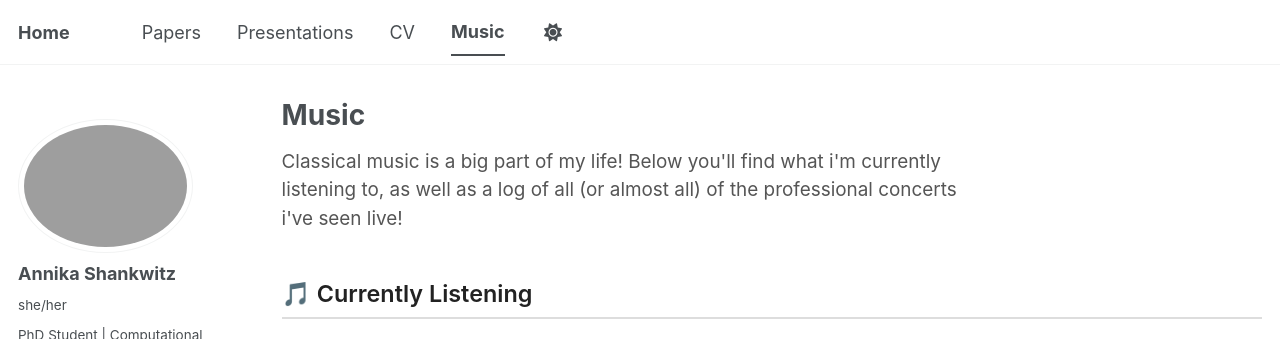
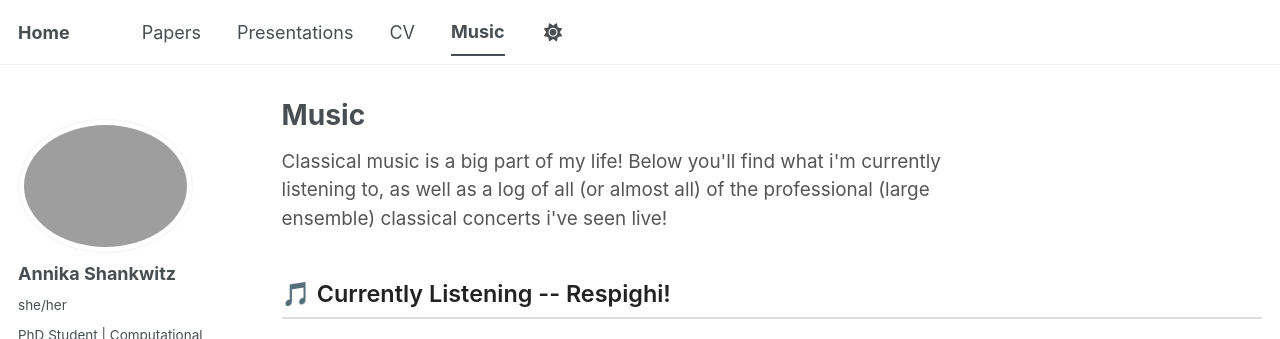
Before and after one commit to its-Annika/its-Annika.github.io, a Jekyll site: the page built from _pages/music.html, in a window 1280 px wide and 1400 px high, cut to the strip 0-339 px from the top of the window. Built offline with Jekyll 4.4.1, drawn with Linux system fonts in a browser that asks for light colours; a script bundle is joined from its source files by our own code; library files that are not in the unit come from our copies; some of the changed text lies outside the part shown.

Commit message:
Update music.html

```diff
--- a/_pages/music.html
+++ b/_pages/music.html
@@ -111,12 +111,12 @@ author_profile: true
 </style>
 
 <p class="music-intro">
-  Classical music is a big part of my life! Below you'll find what i'm currently listening to, as well as a log of all (or almost all) of the professional concerts i've seen live!
+  Classical music is a big part of my life! Below you'll find what i'm currently listening to, as well as a log of all (or almost all) of the professional (large ensemble) classical concerts i've seen live!
 </p>
 
 <!-- ── Currently Listening ── -->
 <div class="spotify-section">
-  <h2>🎵 Currently Listening</h2>
+  <h2>🎵 Currently Listening -- Respighi!</h2>
   <div class="spotify-wrapper">
     <iframe
       data-testid="embed-iframe"
@@ -210,7 +210,7 @@ author_profile: true
         <span class="concert-ensemble">Boston Symphony Orchestra</span>,
         conducted by Andris Nelsons
       </div>
-      <em style="display:block; margin-left:1.4em; color:#555; font-size:0.9em;">open rehearsal.</em>
+      <em style="display:block; margin-left:1.4em; color:#555; font-size:0.9em;">note. open rehearsal.</em>
       <ul class="concert-programme">
          <li>Beethoven - Leonore Overture No. 3</li>
         <li>Orff - Carmina burana</li>
@@ -224,7 +224,7 @@ author_profile: true
         <span class="concert-ensemble">Boston Symphony Orchestra</span>,
         conducted by Andris Nelsons
       </div>
-      <em style="display:block; margin-left:1.4em; color:#555; font-size:0.9em;">open rehearsal.</em>
+      <em style="display:block; margin-left:1.4em; color:#555; font-size:0.9em;">note. open rehearsal.</em>
       <ul class="concert-programme">
          <li>Habibi - Zhian</li>
         <li>Montgomery - Freedom Songs</li>
@@ -321,7 +321,7 @@ author_profile: true
         conducted by Stefan Asbury
       </div>
       <ul class="concert-programme">
-         <li>Bernstein - A Quiet Place>
+         <li>Bernstein - A Quiet Place</li>
       </ul>
     </div>
 
@@ -332,7 +332,7 @@ author_profile: true
         <span class="concert-ensemble">Boston Symphony Orchestra</span>,
         conducted by Micheal Tilson Thomas
       </div>
-      <em style="display:block; margin-left:1.4em; color:#555; font-size:0.9em;">open rehearsal.</em>
+      <em style="display:block; margin-left:1.4em; color:#555; font-size:0.9em;">note. open rehearsal.</em>
       <ul class="concert-programme">
          <li>Rachmaninoff - Rhapsody on a Theme of Paganini</li>
       </ul>
@@ -345,7 +345,7 @@ author_profile: true
         <span class="concert-ensemble">Boston Symphony Orchestra</span>,
         conducted by Andris Nelsons
       </div>
-      <em style="display:block; margin-left:1.4em; color:#555; font-size:0.9em;">open rehearsal.</em>
+      <em style="display:block; margin-left:1.4em; color:#555; font-size:0.9em;">note. open rehearsal.</em>
       <ul class="concert-programme">
          <li>Mahler - Symphony No. 1</li>
       </ul>
```
